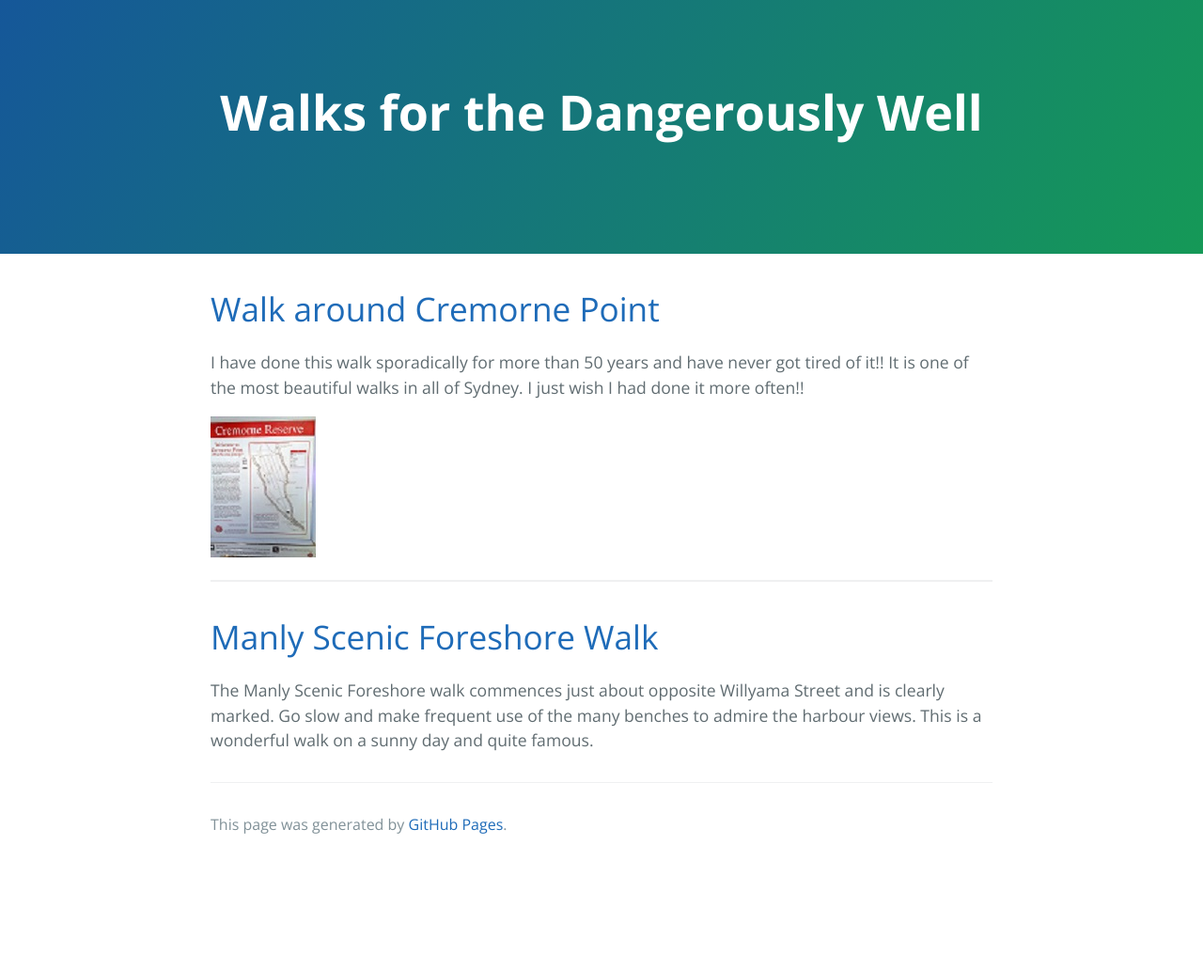
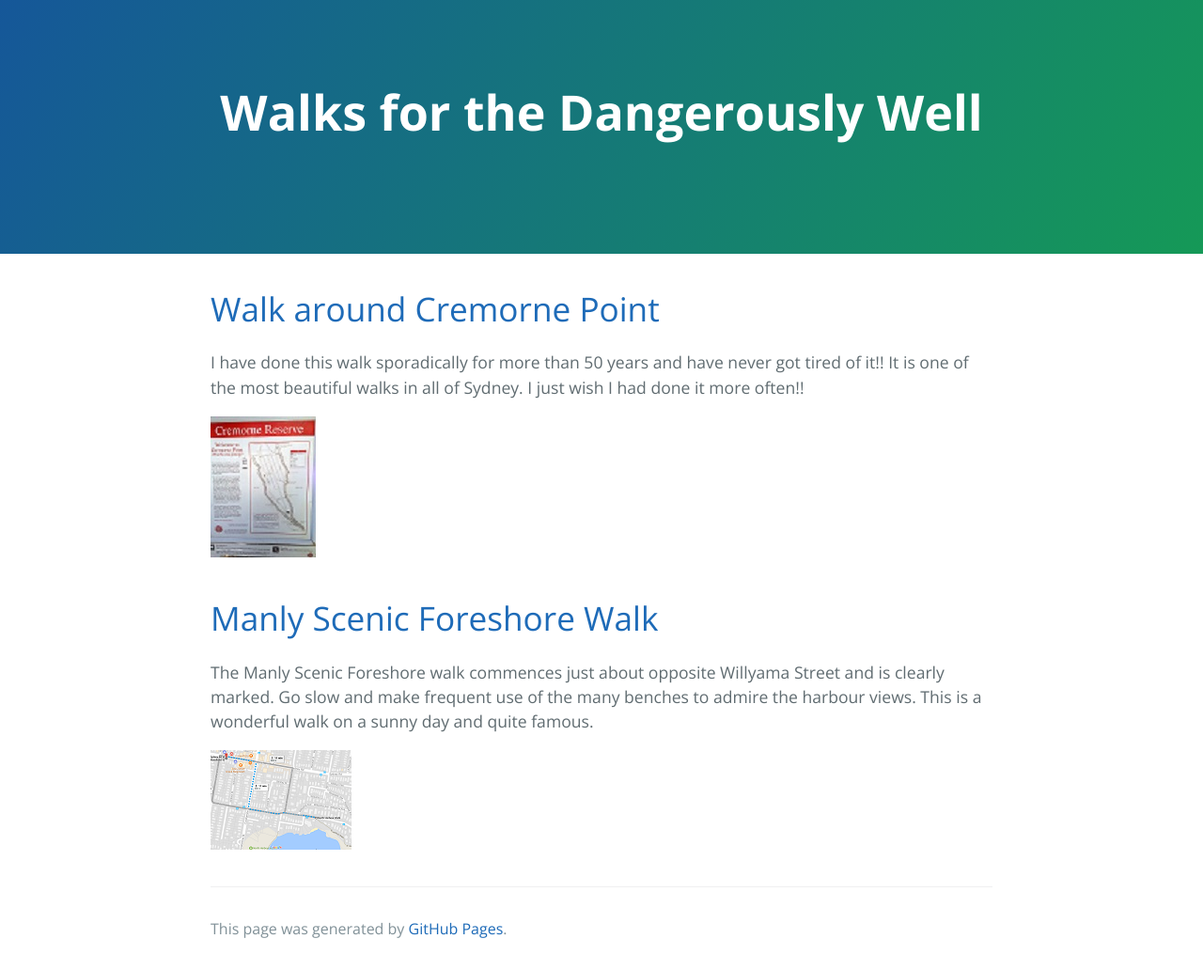
Before and after one commit to janet1405/janet1405.github.io, a Jekyll site: the page built from index.md, in a window 1280 px wide. Shown: the whole page at 94% size. Built offline with Jekyll 4.4.1, drawn with Linux system fonts in a browser that asks for light colours; the repository's description, which GitHub fills in, is left out; our own code applies the rules of GitHub Pages for plain Markdown files; before the commit the page ends 921 px from its top, so only the background shows below that.

Commit message:
Update index.md

```diff
--- a/index.md
+++ b/index.md
@@ -17,8 +17,9 @@ I have done this walk sporadically for more than 50 years and have never got tir
 
 
 
-* * *
 
 # [](#header-2)[Manly Scenic Foreshore Walk](another-page)
 
 The Manly Scenic Foreshore walk commences just about opposite Willyama Street and is clearly marked. Go slow and make frequent use of the many benches to admire the harbour views. This is a wonderful walk on a sunny day and quite famous.
+
+![](\assets\map_manly_foreshore_walk_150_106.png)
```
